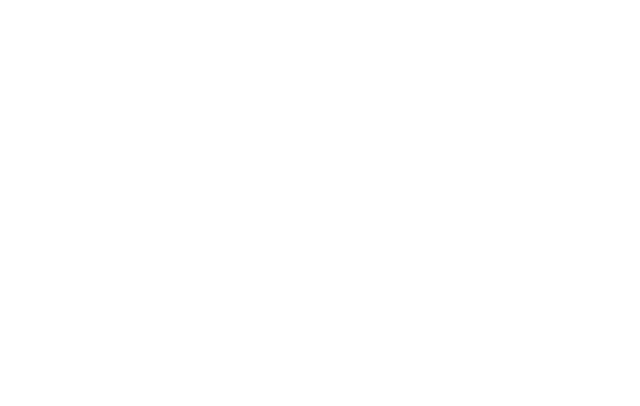
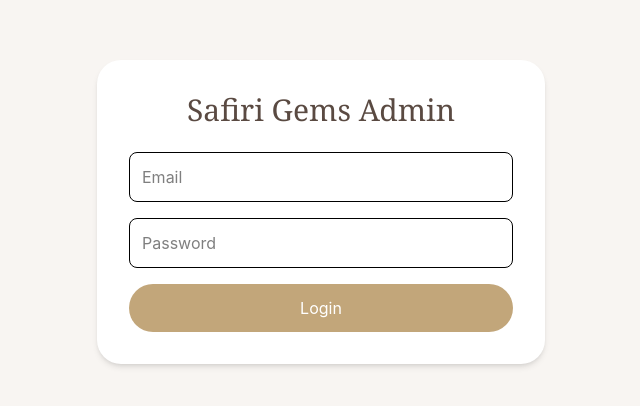
Before and after one commit to CynthiaMugo/Safiri_Gems, a React (Vite) app in the folder safiri-frontend/: page /admin/login in a window 1280 px wide. Before the commit this address had no page. Shown: the part 188-594 px from the top of the page, without its empty margins (319-959 px from the left). Built offline with nearby package versions, Linux system fonts and the light colour scheme.

Commit message:
Implement JWT admin login and migrate storefront to API data

```diff
--- a/safiri-frontend/src/App.jsx
+++ b/safiri-frontend/src/App.jsx
@@ -6,6 +6,9 @@ import About from "./pages/About";
 import Contact from "./pages/Contact";
 import ProductDetail from "./pages/ProductDetail";
 import ScrollToTop from "./components/ScrollToTop";
+import AdminLogin from "./admin/pages/AdminLogin";
+import Dashboard from "./admin/pages/Dashboard";
+import ProtectedRoute from "./admin/components/ProtectedRoute";
 
 function App() {
   return (
@@ -19,7 +22,21 @@ function App() {
       <Route path="/about" element={<About />} />
       <Route path="/contact" element={<Contact />} />
       <Route path="/product/:id" element={<ProductDetail />} />
+      <Route
+        path="/admin/login"
+        element={<AdminLogin />}
+      />
+
+      <Route
+        path="/admin/dashboard"
+        element={
+          <ProtectedRoute>
+            <Dashboard />
+          </ProtectedRoute>
+        }
+      />
     </Routes>
+
     </>
   );
 }
--- /dev/null
+++ b/safiri-frontend/src/admin/components/ProtectedRoute.jsx
@@ -0,0 +1,14 @@
+import { Navigate } from "react-router-dom";
+
+function ProtectedRoute({ children }) {
+  const token =
+    localStorage.getItem("adminToken");
+
+  if (!token) {
+    return <Navigate to="/admin/login" />;
+  }
+
+  return children;
+}
+
+export default ProtectedRoute;
--- /dev/null
+++ b/safiri-frontend/src/admin/pages/AdminLogin.jsx
@@ -0,0 +1,73 @@
+import { useState } from "react";
+import { useNavigate } from "react-router-dom";
+import { loginAdmin } from "../services/adminService";
+
+function AdminLogin() {
+  const navigate = useNavigate();
+
+  const [email, setEmail] = useState("");
+  const [password, setPassword] = useState("");
+
+  async function handleSubmit(e) {
+    e.preventDefault();
+
+    try {
+      const data = await loginAdmin(
+        email,
+        password
+      );
+
+      localStorage.setItem(
+        "adminToken",
+        data.token
+      );
+
+      navigate("/admin/dashboard");
+    } catch (error) {
+      alert("Invalid credentials");
+      console.error(error);
+    }
+  }
+
+  return (
+    <div className="min-h-screen bg-[#f8f5f2] flex items-center justify-center">
+      <form
+        onSubmit={handleSubmit}
+        className="bg-white p-8 rounded-3xl shadow-md w-full max-w-md"
+      >
+        <h1 className="text-3xl font-serif text-center mb-6 text-[#5a4a42]">
+          Safiri Gems Admin
+        </h1>
+
+        <input
+          type="email"
+          placeholder="Email"
+          className="w-full border p-3 rounded-lg mb-4"
+          value={email}
+          onChange={(e) =>
+            setEmail(e.target.value)
+          }
+        />
+
+        <input
+          type="password"
+          placeholder="Password"
+          className="w-full border p-3 rounded-lg mb-4"
+          value={password}
+          onChange={(e) =>
+            setPassword(e.target.value)
+          }
+        />
+
+        <button
+          type="submit"
+          className="w-full bg-[#c2a67a] text-white py-3 rounded-full"
+        >
+          Login
+        </button>
+      </form>
+    </div>
+  );
+}
+
+export default AdminLogin;
--- /dev/null
+++ b/safiri-frontend/src/admin/pages/Dashboard.jsx
@@ -0,0 +1,52 @@
+import { useEffect, useState } from "react";
+import { getDashboard } from "../services/adminService";
+
+function Dashboard() {
+  const [stats, setStats] = useState(null);
+
+  useEffect(() => {
+    async function fetchDashboard() {
+      const token =
+        localStorage.getItem("adminToken");
+
+      const data =
+        await getDashboard(token);
+
+      setStats(data);
+    }
+
+    fetchDashboard();
+  }, []);
+
+  if (!stats) {
+    return <div>Loading...</div>;
+  }
+
+  return (
+    <div className="p-8">
+      <h1 className="text-3xl mb-8">
+        Dashboard
+      </h1>
+
+      <div className="grid md:grid-cols-4 gap-6">
+        <div className="bg-white p-6 rounded-xl">
+          Products: {stats.products}
+        </div>
+
+        <div className="bg-white p-6 rounded-xl">
+          Orders: {stats.orders}
+        </div>
+
+        <div className="bg-white p-6 rounded-xl">
+          Pending: {stats.pending_orders}
+        </div>
+
+        <div className="bg-white p-6 rounded-xl">
+          Messages: {stats.messages}
+        </div>
+      </div>
+    </div>
+  );
+}
+
+export default Dashboard;
--- /dev/null
+++ b/safiri-frontend/src/admin/services/adminService.jsx
@@ -0,0 +1,20 @@
+import api from "../../services/api";
+
+export async function loginAdmin(email, password) {
+  const response = await api.post("/admin/login", {
+    email,
+    password,
+  });
+
+  return response.data;
+}
+
+export async function getDashboard(token) {
+  const response = await api.get("/admin/dashboard", {
+    headers: {
+      Authorization: `Bearer ${token}`,
+    },
+  });
+
+  return response.data;
+}
```
Also changed, not shown: safiri-frontend/src/admin/components/AdminLayout.jsx (added), safiri-frontend/src/admin/components/DashboardCard.jsx (added), safiri-frontend/src/admin/components/Sidebar.jsx (added), safiri-frontend/src/admin/pages/Categories.jsx (added), safiri-frontend/src/admin/pages/Messages.jsx (added), safiri-frontend/src/admin/pages/Orders.jsx (added), safiri-frontend/src/admin/pages/Products.jsx (added).
